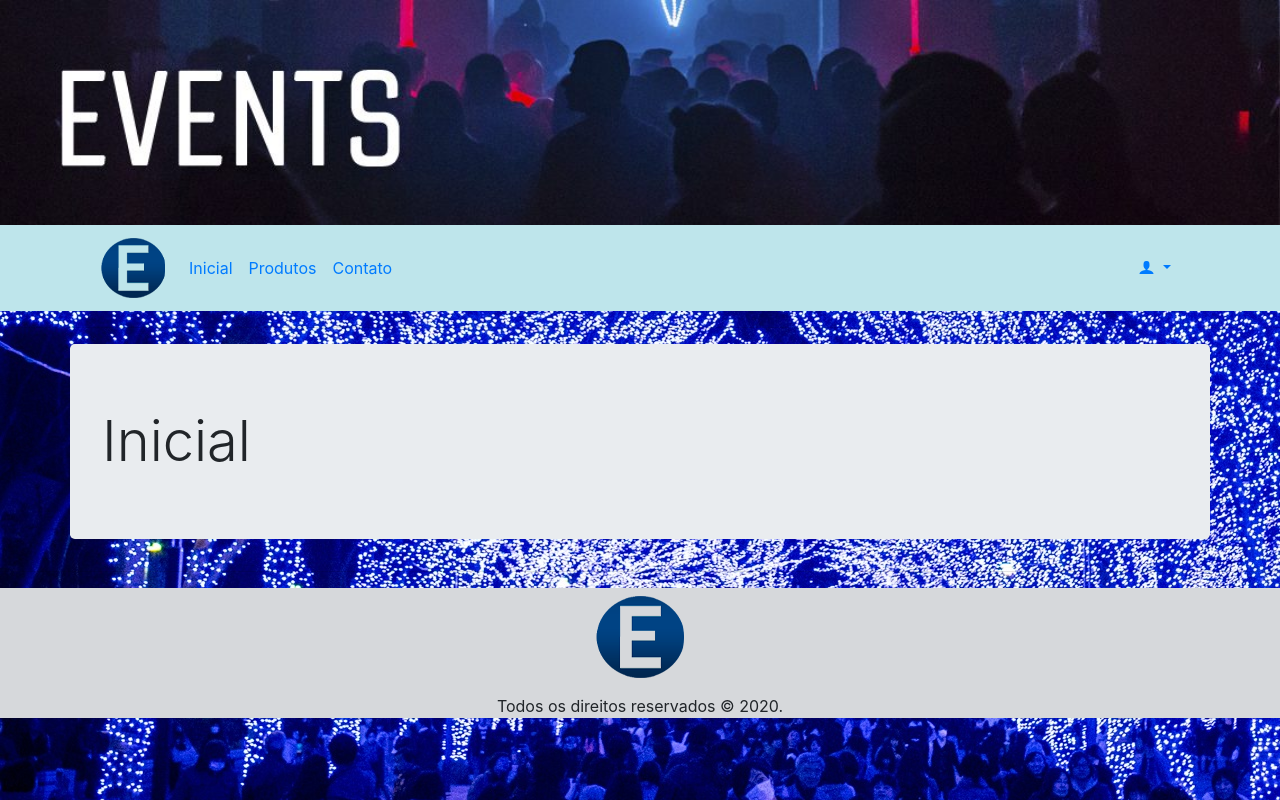
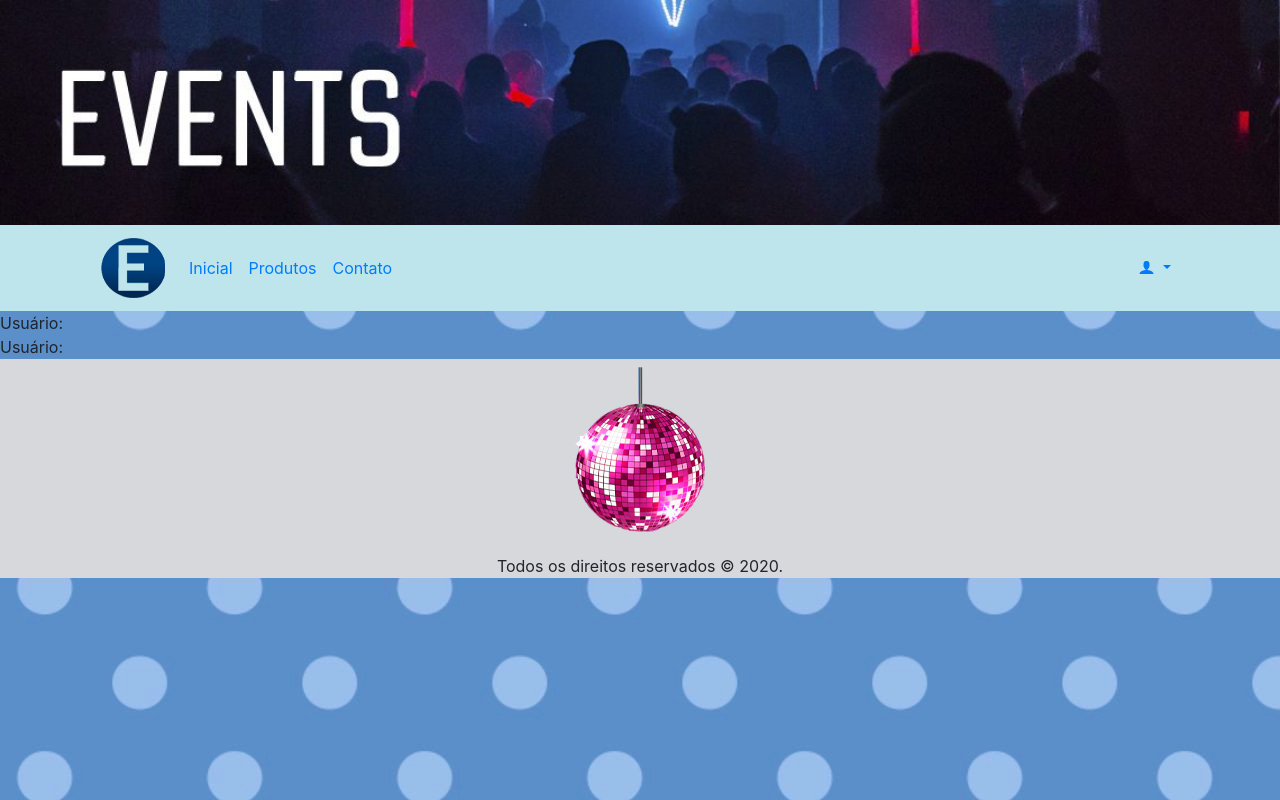
Before and after one commit to camila062/projetoFinal, a PHP site: page /index.php?pg=validaLogin in a window 1280 px wide. Run offline with PHP 8.4, Linux system fonts and the light colour scheme; data that the repository does not hold is empty; some web fonts are replaced.

Commit message:
alteraçáo

```diff
--- a/app/assets/css/meucss.css
+++ b/app/assets/css/meucss.css
@@ -1,3 +1,21 @@
+@font-face {
+    font-family: "rain";
+    src: url(../fonts/Rainbow\ Universe.ttf);
+}
+
+@font-face {
+    font-family: "summer";
+    src: url(../fonts/Summer\ Flash.otf);
+}
+
 body {
-    background-image: url(../img/fundo1.jpg);
+    background-image: url(../img/fundo3.jpg);
 }
+
+label {
+    font-family: "summer";
+}
+
+h1 {
+    font-family: "rain";
+}
--- a/app/site/paginas/includes/footer.php
+++ b/app/site/paginas/includes/footer.php
@@ -1,7 +1,7 @@
 
 <div class="container-fluid table-secondary pt-2">
     <footer class="container text-center ">
-        <img src="app/assets/img/footer2.png" alt="">
+        <img src="app/assets/img/icon2.png" alt="">
     </footer>
     <div class="container">
         <p class="text-center pt-3 ">
--- /dev/null
+++ b/app/site/paginas/validaLogin.php
@@ -0,0 +1,6 @@
+<?php
+
+echo 'Usuário: '. $_POST['nome']. '<br>';
+echo 'Usuário: '. $_POST['email']. '<br>';
+
+?>
--- a/index.php
+++ b/index.php
@@ -5,7 +5,6 @@ include_once "app/site/paginas/includes/header.php";
 // Navegação
 include_once "app/site/paginas/includes/navegacao.php";
 
-echo "<hr>";
 
 // Páginas do meu Site
 // echo '<h1>Minhas Páginas</h1>';
@@ -28,6 +27,10 @@ if ($paginas) {
             include_once "app/site/paginas/contato.php";
             break;
 
+        case 'validaLogin':
+            include_once "app/site/paginas/validaLogin.php";
+            break;
+
         default:
         include_once "app/site/paginas/inicial.php";
             break;
@@ -37,7 +40,7 @@ if ($paginas) {
 }
 
 
-echo '<hr>';
+
 
 // Rodapé
 include_once "app/site/paginas/includes/footer.php";
```
Also changed, not shown: app/site/paginas/contato.php (+24 -3 lines), app/assets/fonts/Rainbow Universe.ttf (added), app/assets/fonts/Summer Flash.otf (added), app/assets/img/fundo2.jpg (added), app/assets/img/fundo3.jpg (added), app/assets/img/icon2.jpg (added), app/assets/img/icon2.png (added).
